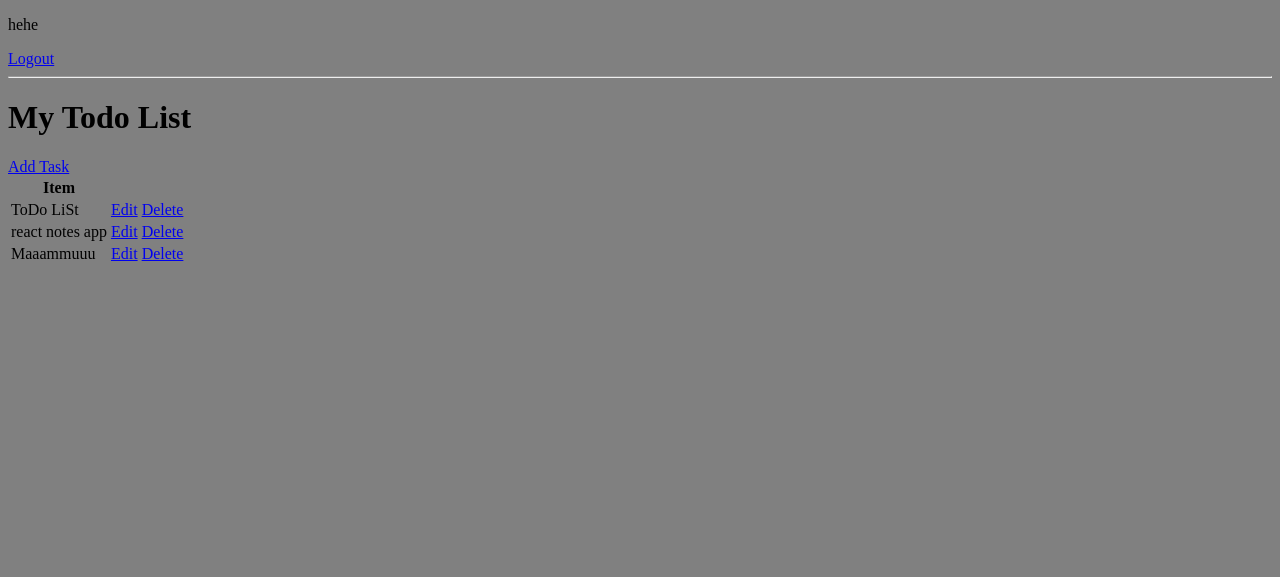
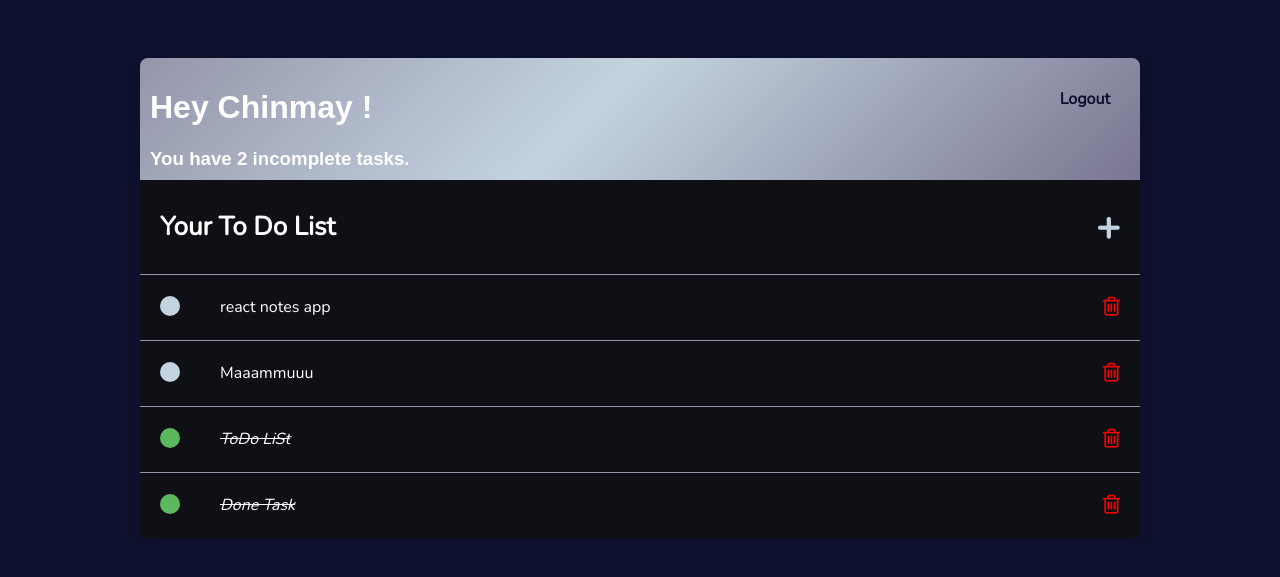
Before and after one commit to chimnayajith/amfoss-standby, a Django app: page / in a window 1280 px wide. Shown: the top 577 px of the page. Run offline with Django 4.2, Linux system fonts and the light colour scheme; the first user in the database is signed in; data comes from the database, SQL or seed files in the repository.

Commit message:
completed the css as i could :)

```diff
--- a/todo/base/templates/base/allTasks.html
+++ b/todo/base/templates/base/allTasks.html
@@ -2,34 +2,49 @@
 {% block content %}
 
 
-{% if request.user.is_authenticated %}
-    <p>{{request.user}}</p>
+<div class="header-bar">
+     <div>
+        <h1>Hey {{request.user|title}} !</h1>
+        <h3 style="margin:0">You have <strong>{{count}}</strong> incomplete tasks.</h3>
+     </div>
+     {% if request.user.is_authenticated %}
     <a href="{% url 'logout' %}">Logout</a>
 {% else %}
     <a href="{% url 'login' %}">Login</a>
 {% endif %}
 
+</div>
 
-<hr>
-<h1>My Todo List</h1>
+<div class="addIcon">
+    <div>Your To Do List</div>
+    {% if tasks|length > 0 %}
+    <a id="addLink" href="{% url 'task-create' %}">&#x2b</a>
+    {% endif %}
+</div>
 
-
-<a href="{% url 'task-create' %}">Add Task</a>
-<table>
-    <tr>
-        <th>Item</th>
-        <th></th>
-    </tr>
+<div class="taskTable">
     {% for task in tasks %}
-    <tr>
-        <td>{{task.title}}</td>
-        <td><a href="{% url 'task-update' task.id %}">Edit</a></td>
-        <td><a href="{% url 'task-delete' task.id %}">Delete</a></td>
-    </tr>
+        <div class="taskWrapper">
+            {% if task.isDone %}
+                <div class="taskTitle">
+                    <div class="taskCompletedIcon"></div>
+                    <i><s><a href="{% url 'task-update' task.id %}">{{task}}</a></s></i>
+                </div>
+                <a class="deleteLink" href="{% url 'task-delete' task.id %}"><i class="fa fa-trash-o" style="font-size:22px;color:red"></i></a>
+            {% else %}
+                <div class="taskTitle">
+                    <div class="taskIncompletedIcon"></div>
+                       <a href="{% url 'task-update' task.id %}">{{task}}</a>
+                </div>
+                <a class="deleteLink" href="{% url 'task-delete' task.id %}"><i class="fa fa-trash-o" style="font-size:22px;color:red"></i></a>
+            {% endif %}
+        </div>
     {% empty %}
-        <h3>No Items in list</h3>
+    <div style="text-align: center; padding-bottom: 10px; line-height: 1em;">
+        <h3>No new tasks are created.</h3>
+        <h3>Create a <a style="text-decoration: none; color: #e53935;" href="{% url 'task-create' %}">New task</a>!</h3>
+    </div>
     {% endfor %}
-</table>
-
+</div>
 
 {% endblock content %}
--- a/todo/base/templates/base/register.html
+++ b/todo/base/templates/base/register.html
@@ -1,3 +1,7 @@
+{% extends 'base/template.html' %}
+{% block content %}
+
+
 <h1>Register</h1>
 
 <form method="POST">
@@ -8,3 +12,5 @@
 
 
 <p>Already a member? <a href="{% url 'login'%}">Login</a></p>
+
+{% endblock content %}
--- a/todo/base/templates/base/task_form.html
+++ b/todo/base/templates/base/task_form.html
@@ -1,3 +1,7 @@
+{% extends 'base/template.html' %}
+{% block content %}
+
+
 <h3>Task Form</h3>
 <a href="{% url 'tasks' %}">Go Back</a>
 <form method="POST" action="">
@@ -5,3 +9,5 @@
     {{ form.as_p }}
     <input type="submit" value = "submit">
 </form>
+
+{% endblock content %}
--- a/todo/base/templates/base/template.html
+++ b/todo/base/templates/base/template.html
@@ -4,11 +4,95 @@
     <meta charset="UTF-8">
     <meta name="viewport" content="width=device-width, initial-scale=1.0">
     <title>To Do List</title>
-
+    <link rel="preconnect" href="https://fonts.googleapis.com">
+    <link rel="preconnect" href="https://fonts.gstatic.com" crossorigin>
+    <link href="https://fonts.googleapis.com/css2?family=Nunito:wght@200;300;400&display=swap" rel="stylesheet">
+    <link rel="stylesheet" href="https://cdnjs.cloudflare.com/ajax/libs/font-awesome/4.7.0/css/font-awesome.min.css">
     <style>
         body{
-            background-color: gray;
+            background-color: #0d112d;
+            font-family: 'Nunito', sans-serif;
+            padding-top : 50px;
         }
+        h1,h2,h3,h4,h5,h6{
+            font-family: 'Raleway',sans-serif;
+        }
+        a{
+            color:#fff
+        }
+
+        .header-bar {
+            display: flex;
+            justify-content: space-between;
+            color: #fff;
+            padding: 10px;
+            border-radius: 8px 8px 0 0;
+            background: linear-gradient(135deg, #9495aa 0%, #c4d3e0 45%, #797691 100%);
+        }
+
+        .header-bar a {
+            padding: 20px;
+            font-weight: bold;
+            color: #0d112d;
+            text-decoration: none;
+        }
+        .container{
+            color: #fff;
+            border-radius: 10px;
+            max-width: 1000px;
+            margin :auto;
+            background-color: #0e1015;
+            -webkit-box-shadow: 2px 2px 13px -4px rgba(0, 0, 0, 0.21);
+            box-shadow: 2px 2px 13px -4px rgba(0,0,0,0.21);
+        }
+
+        .taskWrapper{
+            display: flex;
+            align-items: center;
+            justify-content: space-between;
+            padding: 20px;
+            background-color: #0e1015;
+            border-top: 1px solid #9495aa ;
+            overflow:hidden;
+        }
+        .taskTitle{
+            display: flex;
+            flex-grow: 1;
+        }
+
+        .taskTitle a {
+            text-decoration: none;
+            color: #fff;
+            margin-left: 40px;
+        }
+
+        .taskCompletedIcon{
+            width: 20px;
+            height: 20px;
+            border-radius: 50%;
+            background-color: #5cb85c;
+        }
+
+        .taskIncompletedIcon{
+            width: 20px;
+            height: 20px;
+            border-radius: 50%;
+            background-color: #c4d3e0;
+        }
+        .addIcon{
+            display: flex;
+            justify-content: space-between;
+            padding: 20px;
+            align-items: center;
+            font-size: 26px;
+            font-weight: 1000;
+        }
+        #addLink{
+            color: #c4d3e0;
+            font-size: 40px;
+            text-decoration: none;
+        }
+
     </style>
 </head>
 <body>
```
Also changed, not shown: todo/base/templates/base/confirmDelete.html (+7 -0 lines), todo/base/templates/base/login.html (+7 -0 lines), todo/db.sqlite3.
